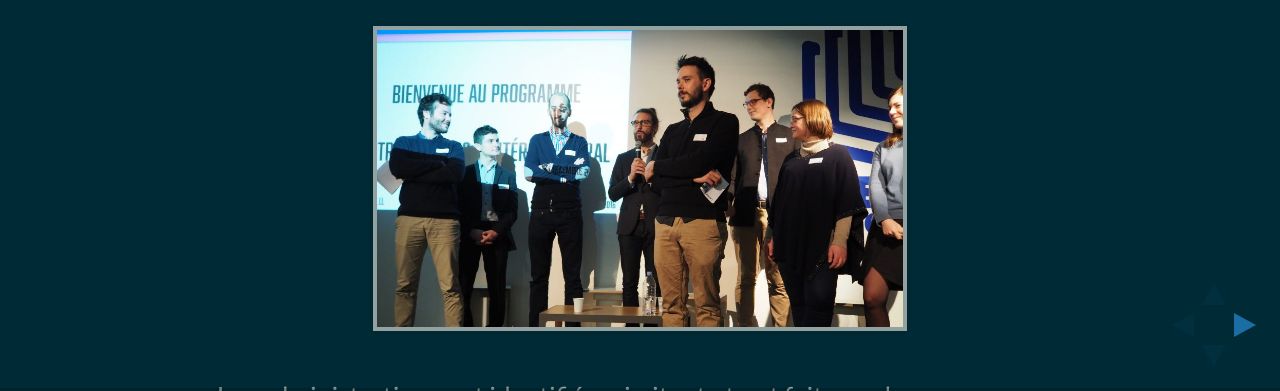
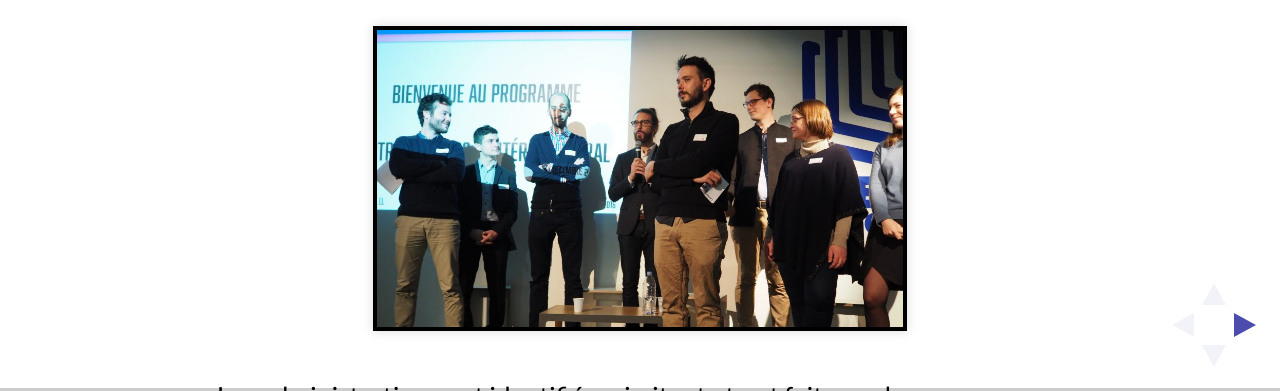
Before and after one commit to eig-2017/eig-2017.github.io, a plain HTML site: page index.html in a window 1280 px wide. Shown: the part 409-800 px from the top of the page. Drawn offline with Linux system fonts and the light colour scheme; a web font is replaced by a local one.

Commit message:
Change the theme

```diff
--- a/index.html
+++ b/index.html
@@ -7,7 +7,7 @@
 		<title>Promo EIG 2017</title>
 
 		<link rel="stylesheet" href="css/reveal.css">
-		<link rel="stylesheet" href="css/theme/moon.css">
+		<link rel="stylesheet" href="css/theme/simple.css">
 
 		<!-- Theme used for syntax highlighting of code -->
 		<link rel="stylesheet" href="lib/css/zenburn.css">
```
